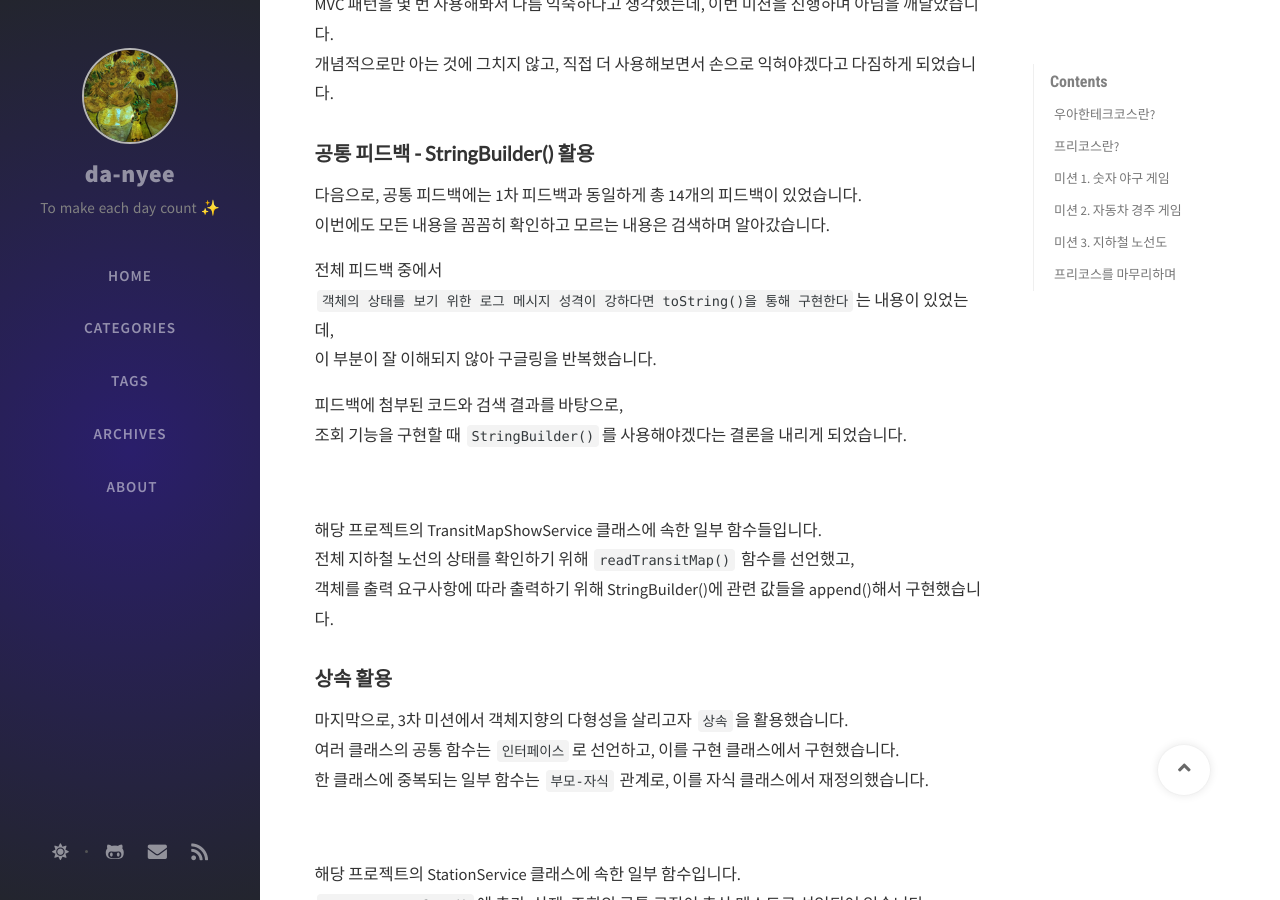
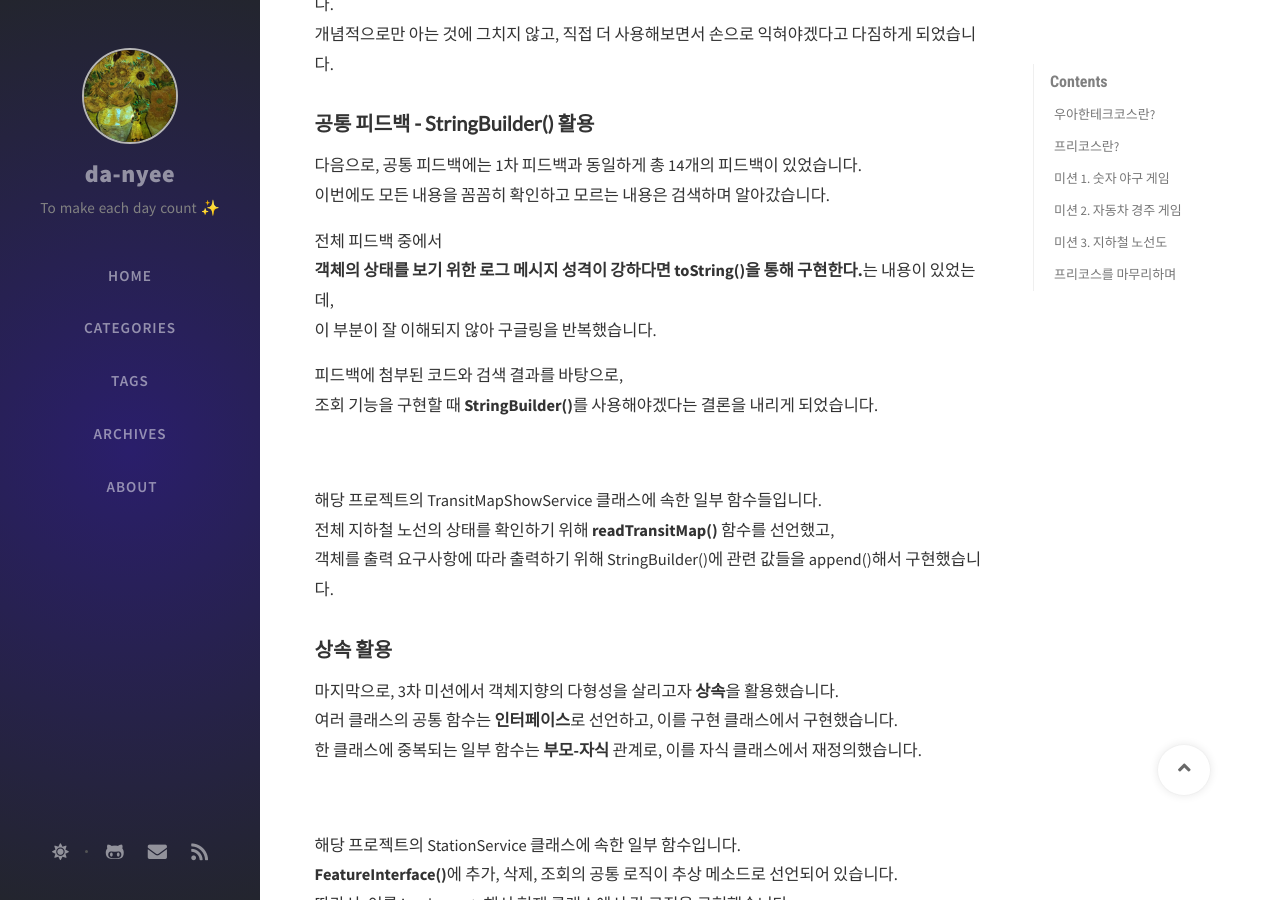
Before and after one commit to da-nyee/da-nyee.github.io, a Jekyll site: the page built from _posts/woowacourse_precourse/2020-12-15-woowacourse-precourse-retrospective.md, in a window 1280 px wide and 900 px high, scrolled down 4995 px. Built offline with Jekyll 4.4.1, drawn with Linux system fonts in a browser that asks for light colours; nearby versions of some CDN libraries; comment, search, counter and statistics services are not loaded; some of the changed text lies outside the part shown.

```diff
--- a/_posts/woowacourse_precourse/2020-12-15-woowacourse-precourse-retrospective.md
+++ b/_posts/woowacourse_precourse/2020-12-15-woowacourse-precourse-retrospective.md
@@ -23,12 +23,12 @@ tags: [retrospective, woowacourse, precourse]
 
 프리코스는 참가자에게 매주 미션이 주어지고 이를 요구사항에 따라 수행하는 과정입니다.<br/>
 
-저는 11월 25일부터 3주 동안 `웹 백엔드` 분야로 참가하고 있고, 어느덧 마지막 미션을 완료했습니다.<br/>
+저는 11월 25일부터 3주 동안 <b>웹 백엔드</b> 분야로 참가하고 있고, 어느덧 마지막 미션을 완료했습니다.<br/>
 총 3개의 미션을 수행하며 고민하고 생각했던 부분을 기록하기 위해 이번 포스팅을 작성합니다.<br/>
 
 ## <b>미션 1. 숫자 야구 게임</b>
 
-첫번째 미션은 `숫자 야구 게임`이었습니다.<br/>
+첫번째 미션은 <b>숫자 야구 게임</b>이었습니다.<br/>
 
 > 제가 작성한 1차 미션 코드는 [여기](https://github.com/da-nyee/java-baseball-precourse/tree/da-nyee)에서 확인하실 수 있습니다.<br/>
 
@@ -44,25 +44,25 @@ tags: [retrospective, woowacourse, precourse]
 저는 주로 [Udacity 스타일](https://udacity.github.io/git-styleguide/)을 따라 커밋 메시지를 작성했는데,<br/>
 이번 기회에 AngularJS 스타일을 알게 되고 적용하는 경험을 하게 되었습니다.<br/>
 
-미션을 시작하기 앞서 `구현할 기능 목록`과 `확인할 프로그래밍 목록`을 작성했습니다.<br/>
+미션을 시작하기 앞서 <b>구현할 기능 목록</b>과 <b>확인할 프로그래밍 목록</b>을 작성했습니다.<br/>
 구현할 기능 목록에는 프로그램 정상 흐름 외의 예외 처리 부분도 생각해서 정리했습니다.<br/>
 확인할 프로그래밍 목록은 프로그래밍 요구사항과 자바 코드 컨벤션을 참고해서 정리했습니다.<br/>
 
 1차 미션은 기능 구현이 크게 어렵지 않았습니다.<br/>
 따라서, 얼른 기능을 완성하고 요구사항에 맞게 리팩토링하는 것에 집중했습니다.<br/>
 
-1차 미션을 진행하며 가장 크게 신경썼던 부분은 `함수 분리`와 `상수 선언`입니다.<br/>
+1차 미션을 진행하며 가장 크게 신경썼던 부분은 <b>함수 분리</b>와 <b>상수 선언</b>입니다.<br/>
 
 ### <b>함수 분리</b>
 
 먼저, 함수 분리는 프로그래밍 요구사항을 참고해서 진행했습니다.<br/>
-요구사항에 `함수(또는) 메소드가 한 가지 일만 하도록 최대한 작게 만들어라.`라고 적혀 있어,<br/>
+요구사항에 <b>함수(또는) 메소드가 한 가지 일만 하도록 최대한 작게 만들어라.</b>라고 적혀 있어,<br/>
 이 부분을 계속 생각하고 지키면서 코드를 작성했습니다.<br/>
 
 ![method_separation](https://user-images.githubusercontent.com/50176238/102203419-ea1ea880-3f0b-11eb-95b9-b2db0974b2d4.PNG)
 
 함수 분리는 이런식으로 진행했습니다.<br/>
-코드를 다시보니 `initflag()` 함수명을 축약해서 작성했는데.. 반성하게 됩니다.<br/>
+코드를 다시보니 <b>initflag()</b> 함수명을 축약해서 작성했는데.. 반성하게 됩니다.<br/>
 
 ### <b>상수 선언</b>
 
@@ -79,14 +79,14 @@ Enum을 활용해서 상수를 선언하면 되겠다! 라는 생각이 들게
 
 상수 선언은 이런식으로 Enum 클래스를 사용했습니다.<br/>
 그동안 Java로 코딩하면서 Enum을 사용한 경험이 없어 네이밍을 어떻게 해야 하는지 고민하다가<br/>
-`Type`이 가장 무난할 것 같아 `속해 있는 상수들을 일반화 할 수 있는 단어 + Type` 형태로 작성했습니다.<br/>
+<b>Type</b>이 가장 무난할 것 같아 <b>속해 있는 상수들을 일반화 할 수 있는 단어 + Type</b> 형태로 작성했습니다.<br/>
 
 1차 미션의 기능 구현과 README 작성을 마치고,<br/>
-프로그램을 전체적으로 테스트 한 후에 `Github PR`을 날려 미션을 완료했습니다! 😙
+프로그램을 전체적으로 테스트 한 후에 <b>Github PR</b>을 날려 미션을 완료했습니다! 😙
 
 ## <b>미션 2. 자동차 경주 게임</b>
 
-두번째 미션은 `자동차 경주 게임`이었습니다.
+두번째 미션은 <b>자동차 경주 게임</b>이었습니다.
 
 > 제가 작성한 2차 미션 코드는 [여기](https://github.com/da-nyee/java-racingcar-precourse/tree/da-nyee)에서 확인하실 수 있습니다.<br/>
 
@@ -98,12 +98,12 @@ Enum을 활용해서 상수를 선언하면 되겠다! 라는 생각이 들게
 해당 미션도 시간 투자를 조금 더 한다면 금세 구현할 수 있는 수준이었습니다.<br/>
 
 2차 미션 메일을 받았을 때, 2차 미션 안내와 함께 공통 피드백을 확인할 수 있었습니다.<br/>
-2차 미션은 메일 내용을 바탕으로 `클래스 분리`, `네이밍`, `README 작성`에 집중했습니다.<br/>
+2차 미션은 메일 내용을 바탕으로 <b>클래스 분리</b>, <b>네이밍</b>, <b>README 작성</b>에 집중했습니다.<br/>
 
 ### <b>클래스 분리</b>
 
 먼저, 클래스 분리는 2차 미션 안내를 참고해서 진행했습니다.<br/>
-미션 안내에 이번 미션의 목표가 적혀 있었는데, `함수 분리 + 클래스 분리`였습니다.<br/>
+미션 안내에 이번 미션의 목표가 적혀 있었는데, <b>함수 분리 + 클래스 분리</b>였습니다.<br/>
 따라서, 이에 초점을 맞춰 한 클래스당 100라인이 넘지 않도록 코드를 작성하려고 노력했습니다.<br/>
 
 ![class_separation](https://user-images.githubusercontent.com/50176238/102211858-9914b180-3f17-11eb-9e58-6d55802c528c.PNG)
@@ -127,11 +127,11 @@ Enum을 활용해서 상수를 선언하면 되겠다! 라는 생각이 들게
 ![naming](https://user-images.githubusercontent.com/50176238/102213067-869b7780-3f19-11eb-934f-4adc1a0000f8.PNG)
 
 해당 프로젝트의 Winner 클래스에 속한 일부 함수들입니다.<br/>
-우승자를 알아내기 위해 `checkWinner()` 함수를 작성했고,<br/>
-우승자가 존재하는지 알아내기 위해 `isNoWinner()`와 `isWinner()` 함수들을 작성했습니다.<br/>
+우승자를 알아내기 위해 <b>checkWinner()</b> 함수를 작성했고,<br/>
+우승자가 존재하는지 알아내기 위해 <b>isNoWinner()</b>와 <b>isWinner()</b> 함수들을 작성했습니다.<br/>
 
 우승자를 알아내기 위한 부분을 3차 미션까지 끝낸 시점에 다시 확인하니 리팩토링할 부분이 보입니다.<br/>
-지금은 `checkWinner()` 내에서 if 문으로 자동차 위치와 최대 위치를 비교하는 형태로 구현되어 있습니다.<br/>
+지금은 <b>checkWinner()</b> 내에서 if 문으로 자동차 위치와 최대 위치를 비교하는 형태로 구현되어 있습니다.<br/>
 2차 피드백을 참고하여, 객체에 메시지를 보내는 형태로 변경하면 더 좋은 코드가 될 것이라 생각합니다.<br/>
 
 ### <b>공통 피드백 - README 작성</b>
@@ -139,17 +139,17 @@ Enum을 활용해서 상수를 선언하면 되겠다! 라는 생각이 들게
 ![directory](https://user-images.githubusercontent.com/50176238/102210430-81d4c480-3f15-11eb-9974-79e7c52bb11c.PNG)
 
 해당 프로젝트의 README 일부 내용입니다.<br/>
-이처럼 `완성된 디렉토리 구조`에 전체 패키지와 파일들을 트리 형태로 나타냈습니다.<br/>
+이처럼 <b>완성된 디렉토리 구조</b>에 전체 패키지와 파일들을 트리 형태로 나타냈습니다.<br/>
 
 README에 직접 디렉토리 구조를 그려본 건 처음이었는데,<br/>
 한눈에 알아보기 좋은 형태인 것 같아 앞으로 종종 활용해 볼 생각입니다. 😄<br/>
 
 2차 미션도 기능 구현과 README 작성을 마치고,<br/>
-프로그램 전체 테스트를 한번 더 진행한 후에 `Github PR`을 날려 미션을 완료했습니다! 😚<br/>
+프로그램 전체 테스트를 한번 더 진행한 후에 <b>Github PR</b>을 날려 미션을 완료했습니다! 😚<br/>
 
 ## <b>미션 3. 지하철 노선도</b>
 
-세번째 미션은 `지하철 노선도`였습니다.
+세번째 미션은 <b>지하철 노선도</b>였습니다.
 
 > 제가 작성한 3차 미션 코드는 [여기](https://github.com/da-nyee/java-subway-map-precourse/tree/da-nyee)에서 확인하실 수 있습니다.<br/>
 
@@ -168,13 +168,13 @@ README에 직접 디렉토리 구조를 그려본 건 처음이었는데,<br/>
 
 3차 미션 메일을 받았을 때, 2차 미션과 마찬가지로 3차 미션 안내와 공통 피드백을 확인할 수 있었습니다.<br/>
 3차 미션도 메일 내용을 바탕으로 목표를 세웠고,<br/>
-이번에는 `클래스 관계 맺기`, `StringBuilder() 활용`, `상속 활용`에 집중했습니다.
+이번에는 <b>클래스 관계 맺기</b>, <b>StringBuilder() 활용</b>, <b>상속 활용</b>에 집중했습니다.
 
 ### <b>클래스 관계 맺기</b>
 
 먼저, 클래스 관계 맺기는 3차 미션 안내를 참고해서 진행했습니다.<br/>
-미션 안내에 이번 미션의 목표는 `함수 분리 + 클래스 분리 + 클래스 관계 맺기`라고 적혀 있었습니다.<br/>
-따라서, 이를 바탕으로 `MVC(Model-View-Controller) 패턴`을 활용해서 코드를 작성하려고 노력했습니다.<br/>
+미션 안내에 이번 미션의 목표는 <b>함수 분리 + 클래스 분리 + 클래스 관계 맺기</b>라고 적혀 있었습니다.<br/>
+따라서, 이를 바탕으로 <b>MVC(Model-View-Controller) 패턴</b>을 활용해서 코드를 작성하려고 노력했습니다.<br/>
 
 ![mvc](https://user-images.githubusercontent.com/50176238/102218118-db8ebc00-3f20-11eb-9a60-a26804e1344b.PNG)
 
@@ -190,30 +190,30 @@ MVC 패턴을 몇 번 사용해봐서 나름 익숙하다고 생각했는데,
 이번에도 모든 내용을 꼼꼼히 확인하고 모르는 내용은 검색하며 알아갔습니다.<br/>
 
 전체 피드백 중에서<br/>
-`객체의 상태를 보기 위한 로그 메시지 성격이 강하다면 toString()을 통해 구현한다`는 내용이 있었는데,<br/>
+<b>객체의 상태를 보기 위한 로그 메시지 성격이 강하다면 toString()을 통해 구현한다.</b>는 내용이 있었는데,<br/>
 이 부분이 잘 이해되지 않아 구글링을 반복했습니다.<br/>
 
 피드백에 첨부된 코드와 검색 결과를 바탕으로,<br/>
-조회 기능을 구현할 때 `StringBuilder()`를 사용해야겠다는 결론을 내리게 되었습니다.<br/>
+조회 기능을 구현할 때 <b>StringBuilder()</b>를 사용해야겠다는 결론을 내리게 되었습니다.<br/>
 
 ![transitmap_show](https://user-images.githubusercontent.com/50176238/102219609-0aa62d00-3f23-11eb-90a9-154e34d66a96.PNG)
 
 해당 프로젝트의 TransitMapShowService 클래스에 속한 일부 함수들입니다.<br/>
-전체 지하철 노선의 상태를 확인하기 위해 `readTransitMap()` 함수를 선언했고,<br/>
+전체 지하철 노선의 상태를 확인하기 위해 <b>readTransitMap()</b> 함수를 선언했고,<br/>
 객체를 출력 요구사항에 따라 출력하기 위해 StringBuilder()에 관련 값들을 append()해서 구현했습니다.<br/>
 
 ### <b>상속 활용</b>
 
-마지막으로, 3차 미션에서 객체지향의 다형성을 살리고자 `상속`을 활용했습니다.<br/>
-여러 클래스의 공통 함수는 `인터페이스`로 선언하고, 이를 구현 클래스에서 구현했습니다.<br/>
-한 클래스에 중복되는 일부 함수는 `부모-자식` 관계로, 이를 자식 클래스에서 재정의했습니다.<br/>
+마지막으로, 3차 미션에서 객체지향의 다형성을 살리고자 <b>상속</b>을 활용했습니다.<br/>
+여러 클래스의 공통 함수는 <b>인터페이스</b>로 선언하고, 이를 구현 클래스에서 구현했습니다.<br/>
+한 클래스에 중복되는 일부 함수는 <b>부모-자식</b> 관계로, 이를 자식 클래스에서 재정의했습니다.<br/>
 
 ![polymorphism](https://user-images.githubusercontent.com/50176238/102220956-dd5a7e80-3f24-11eb-82b5-45acddf3eec7.PNG)
 
 해당 프로젝트의 StationService 클래스에 속한 일부 함수입니다.<br/>
-`FeatureInterface()`에 추가, 삭제, 조회의 공통 로직이 추상 메소드로 선언되어 있습니다.<br/>
+<b>FeatureInterface()</b>에 추가, 삭제, 조회의 공통 로직이 추상 메소드로 선언되어 있습니다.<br/>
 따라서, 이를 implements해서 현재 클래스에서 각 로직을 구현했습니다.<br/>
-`SubwayService()`에는 기능 관리의 일부 공통 로직이 작성되어 있습니다.<br/>
+<b>SubwayService()</b>에는 기능 관리의 일부 공통 로직이 작성되어 있습니다.<br/>
 따라서, 이를 extends로 상속받아 현재 클래스에서 해당 로직을 오버라이딩 했습니다.<br/>
 
 3차 미션은 설계뿐만 아니라 구현도 생각보다 더 오랜 시간이 걸렸습니다.<br/>
@@ -221,7 +221,7 @@ MVC 패턴을 몇 번 사용해봐서 나름 익숙하다고 생각했는데,
 오늘 일어나자마자 코드와 구조를 마지막으로 정리하고, 문서를 작성했습니다.<br/>
 
 이제 3차 미션도 기능 구현과 README 작성이 끝났으니,<br/>
-프로그램 전체 테스트를 마지막으로 해 본 후에 `Github PR`을 날려 미션을 완료하겠습니다! 🤗<br/>
+프로그램 전체 테스트를 마지막으로 해 본 후에 <b>Github PR</b>을 날려 미션을 완료하겠습니다! 🤗<br/>
 
 ## <b>프리코스를 마무리하며</b>
 
--- /dev/null
+++ b/categories/education.html
@@ -0,0 +1,5 @@
+---
+layout: category
+title: EDUCATION
+category: EDUCATION
+---
--- a/categories/retrospective.html
+++ /dev/null
@@ -1,5 +0,0 @@
----
-layout: category
-title: RETROSPECTIVE
-category: RETROSPECTIVE
----
```
Also changed, not shown: other parts of _posts/woowacourse_precourse/2020-12-15-woowacourse-precourse-retrospective.md (+2 -2 lines).
